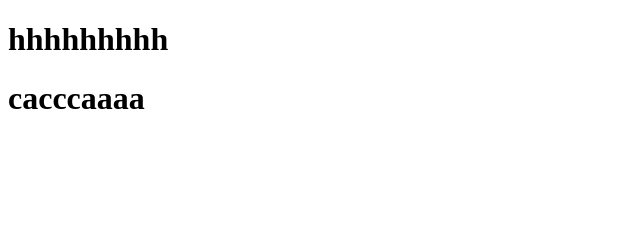
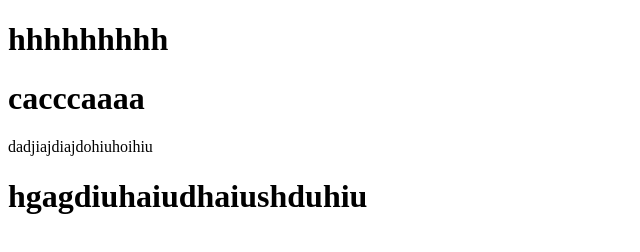
Before and after one commit to RattakornSomboom/git-002, a plain HTML site: page index.html in a window 1280 px wide. Shown: the whole page, without its empty margins (0-640 px from the left). Drawn offline with Linux system fonts and the light colour scheme.

Commit message:
แก้ไขแล้ว

```diff
--- a/index.html
+++ b/index.html
@@ -8,5 +8,9 @@
 <body>
     <h1> hhhhhhhhh</h1>
     <h1>cacccaaaa</h1>
+    <div>
+        dadjiajdiajdohiuhoihiu
+        <h1>hgagdiuhaiudhaiushduhiu</h1>
+    </div>
 </body>
 </html>
```
